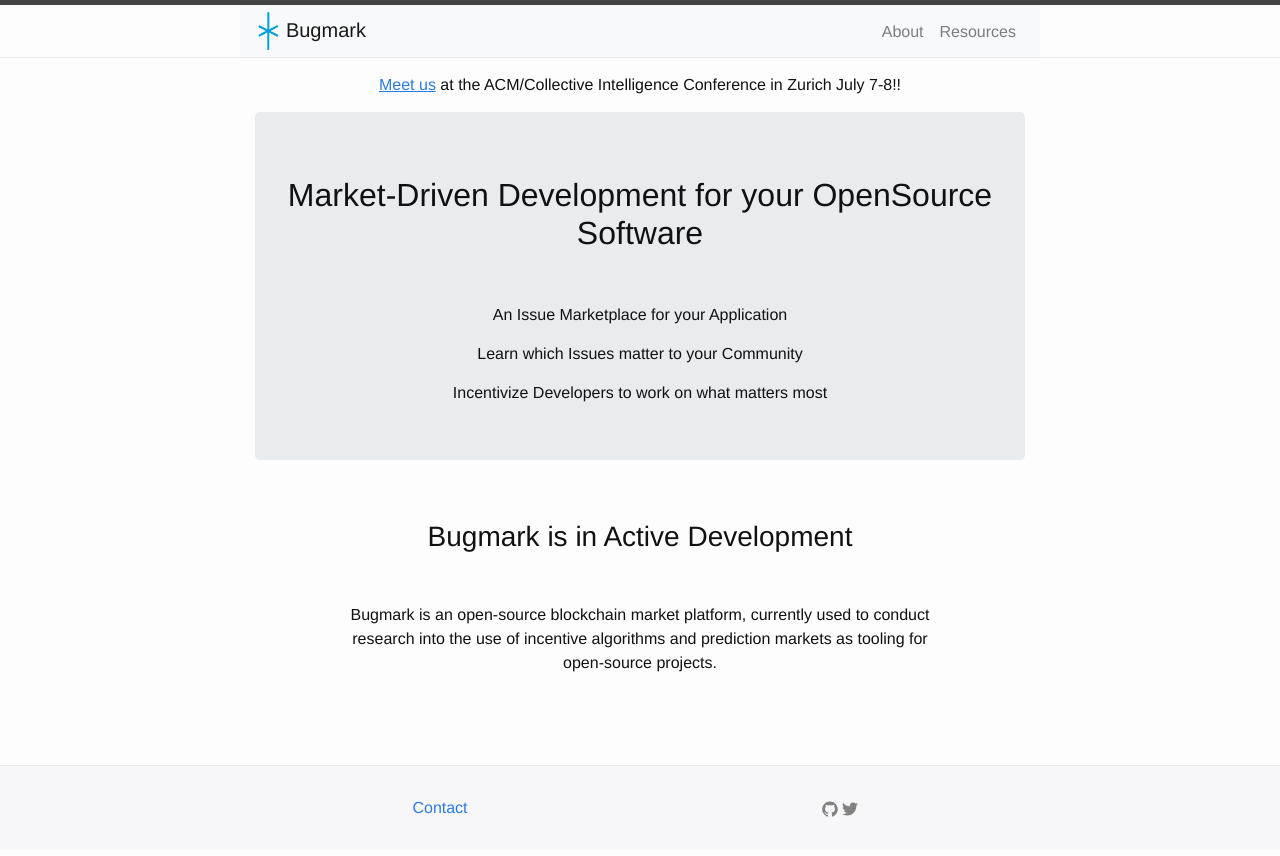
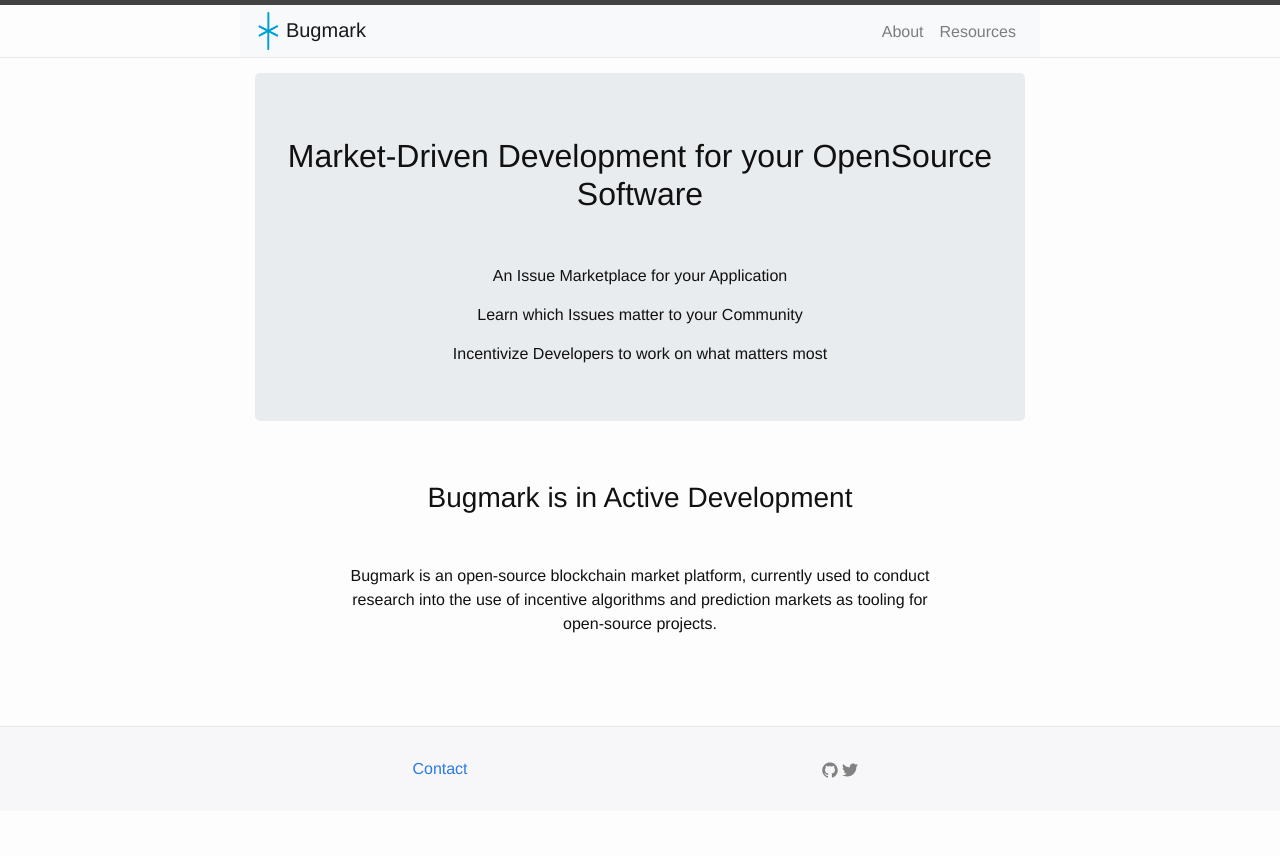
Before and after one commit to bugmark/website, a Jekyll site: the page built from docs/index.html, in a window 1280 px wide. Shown: the top 856 px of the page. Built offline with Jekyll 4.4.1, drawn with Linux system fonts in a browser that asks for light colours; nearby versions of some CDN libraries; the list of posts is cut into pages by our own code.

Commit message:
Remove Zurich reference

```diff
--- a/docs/index.html
+++ b/docs/index.html
@@ -1,15 +1,6 @@
 ---
 layout: default
 ---
-<div class="row">
-  <div class='col-md-12 text-center'>
-    <p>
-    <a href="/ci"><u>Meet us</u></a> at the
-    ACM/Collective Intelligence Conference in
-    Zurich July 7-8!!
-    </p>
-  </div>
-</div>
 <div class="jumbotron d-md-up" style='padding-bottom: 40px;'>
   <div class="row">
     <div class="col-md-12 text-center">
```
